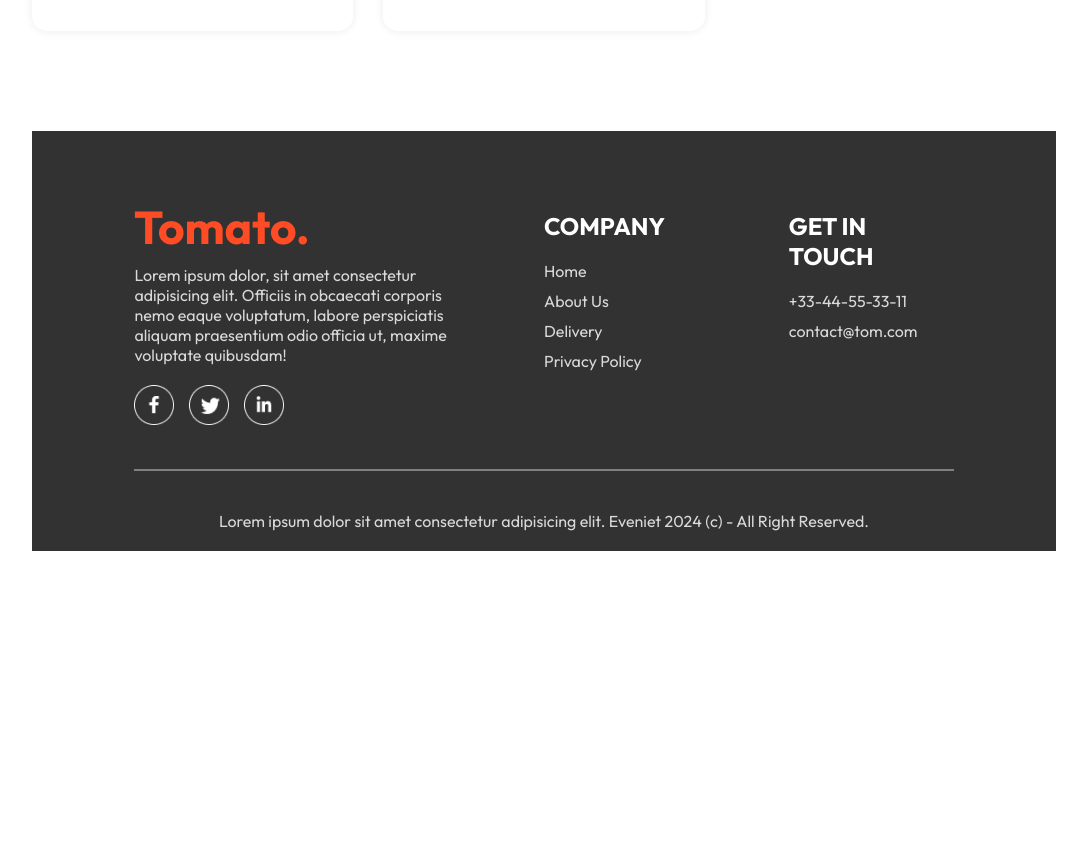
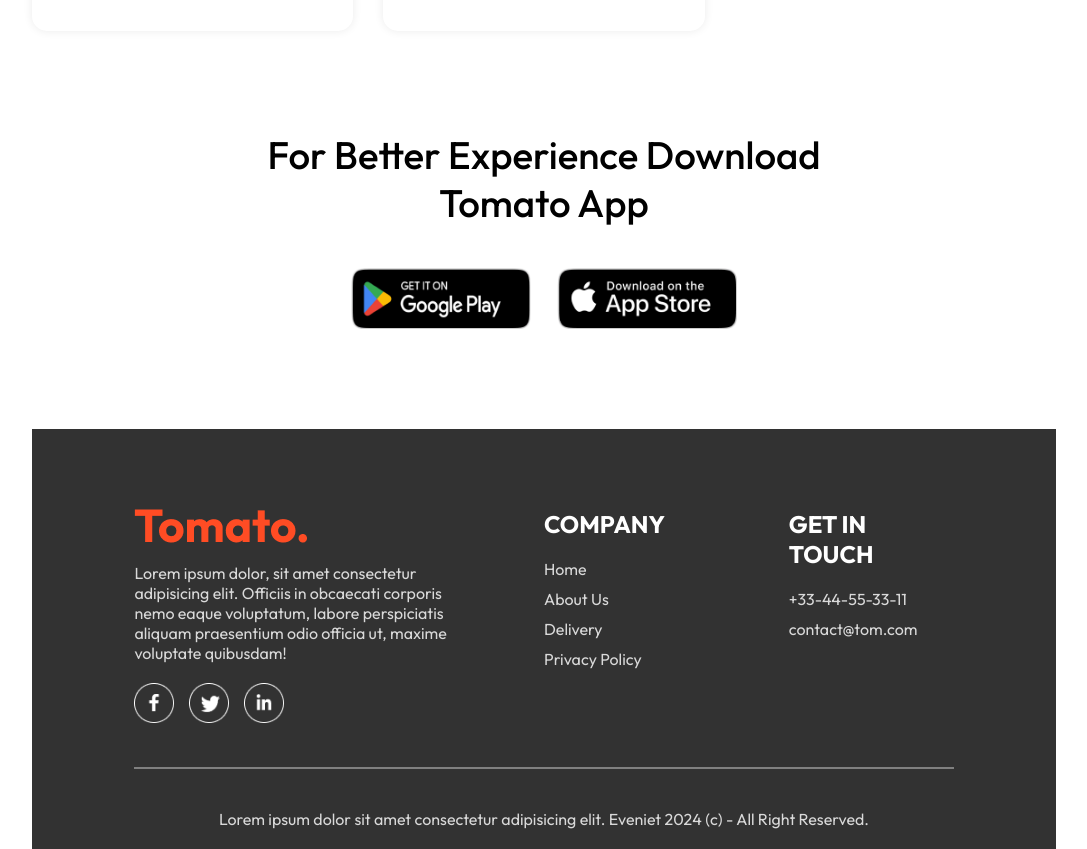
Before and after one commit to sergey87chuvasov/Food-Delivery-App, a React (Vite) app: page / in a window 1280 px wide. Shown: the part 5980-6829 px from the top of the page, without its empty margins (96-1183 px from the left). Before the commit the page ends 6531 px from the top, so only its background shows below. Built offline with nearby package versions, Linux system fonts and the light colour scheme.

Commit message:
added Add Download component

```diff
--- /dev/null
+++ b/src/components/AppDownload/AppDownload.css
@@ -0,0 +1,25 @@
+.app-download {
+  margin: auto auto;
+  margin-top: 100px;
+  font-size: max(3vw, 20px);
+  text-align: center;
+  font-weight: 500;
+}
+
+.app-download-platforms {
+  display: flex;
+  justify-content: center;
+  gap: max(2vw, 10px);
+  margin-top: 40px;
+}
+
+.app-download-platforms img {
+  width: max(30vw, 120px);
+  max-width: 180px;
+  transition: 0.5s;
+  cursor: pointer;
+}
+
+.app-download-platforms img:hover {
+  transform: scale(1.05);
+}
--- /dev/null
+++ b/src/components/AppDownload/AppDownload.jsx
@@ -0,0 +1,18 @@
+import './AppDownload.css';
+import { assets } from '../../assets/assets';
+
+function AppDownload() {
+  return (
+    <div className='app-download' id='app-download'>
+      <p>
+        For Better Experience Download <br /> Tomato App
+      </p>
+      <div className='app-download-platforms'>
+        <img src={assets.play_store} alt='app icon' />
+        <img src={assets.app_store} alt='app icon' />
+      </div>
+    </div>
+  );
+}
+
+export default AppDownload;
--- a/src/pages/Home/Home.jsx
+++ b/src/pages/Home/Home.jsx
@@ -3,6 +3,7 @@ import ExploreMenu from '../../components/ExploreMenu/ExploreMenu';
 import Header from '../../components/Header/Header';
 import './Home.css';
 import FoodDisplay from '../../components/FoodDisplay/FoodDisplay';
+import AppDownload from '../../components/AppDownload/AppDownload';
 
 function Home() {
   const [category, setCategory] = useState('All');
@@ -11,6 +12,7 @@ function Home() {
       <Header />
       <ExploreMenu category={category} setCategory={setCategory} />
       <FoodDisplay category={category} />
+      <AppDownload />
     </div>
   );
 }
```
